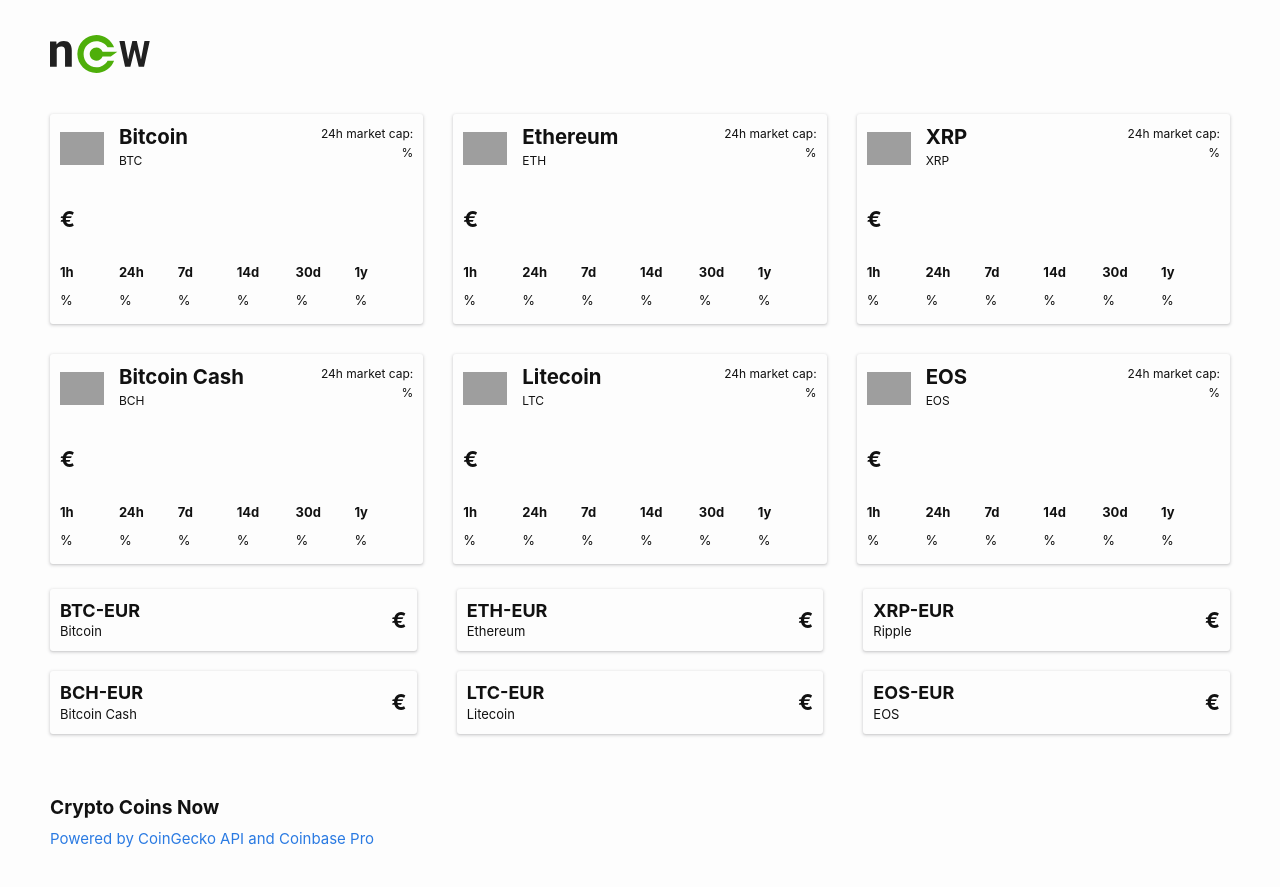
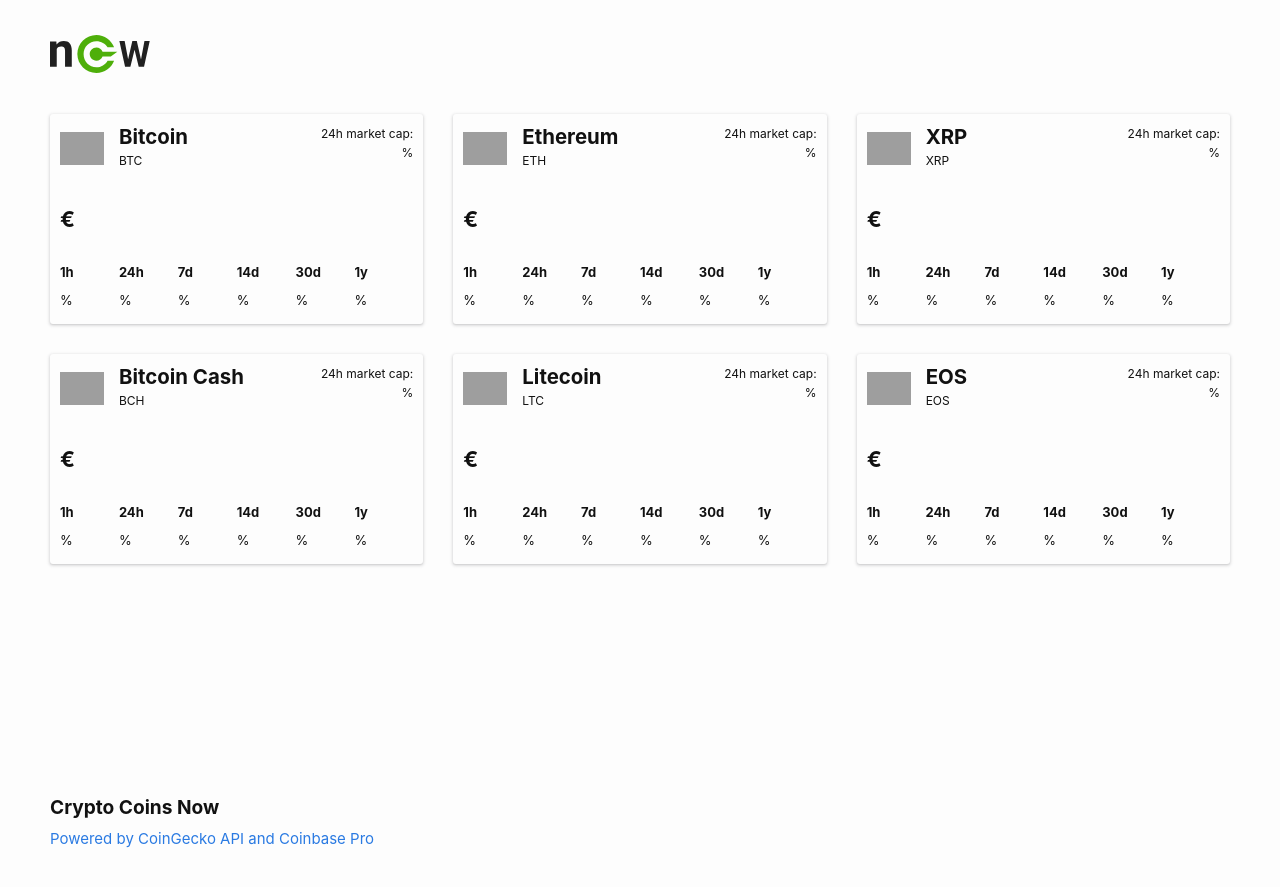
Before and after one commit to fakecoinbase/alexmsantosslashcoins, a Jekyll site: the page built from index.markdown, in a window 1280 px wide, cut to the strip 0-887 px from the top of the page. Built offline with Jekyll 4.4.1, drawn with Linux system fonts in a browser that asks for light colours; some of the changed lines change nothing that is shown; grey boxes are pictures that could not be loaded.

Commit message:
remove separate cards

```diff
--- a/_layouts/home.html
+++ b/_layouts/home.html
@@ -227,7 +227,7 @@
         </a>
       </li>
     </ul>
-
+<!--
     <ul id="cardContainer" class="coinbasePro">
       <li id="btc-eur" class="card">
         <a href="https://pro.coinbase.com/trade/BTC-EUR" target="_blank">
@@ -283,6 +283,8 @@
           <div class="cbprice">€</div>
         </a>
       </li>
+    </ul>
+-->
 
   </div>
 
--- a/assets/js/scripts.js
+++ b/assets/js/scripts.js
@@ -24,7 +24,7 @@
   .then(response => response.json())
   .then(data => {
     for (i = 0; i < data.length; ++i) {
-        liPrice[i].textContent = '€' + data[i].current_price;
+        //liPrice[i].textContent = '€' + data[i].current_price;
         liChange24h[i].textContent = data[i].price_change_24h.toFixed(2) + '€ /24h';
         li1hChange[i].textContent = data[i].price_change_percentage_1h_in_currency.toFixed(1) + '%';
         li24hChange[i].textContent = data[i].price_change_percentage_24h_in_currency.toFixed(1) + '%';
@@ -37,19 +37,12 @@
         if (data[i].price_change_percentage_1h_in_currency.toFixed(1) <= 0) {
             li1hChange[i].style.color = "#e15241";
             liPrice[i].style.color = "#e15241";
-            cbPrice[i].style.color = "#e15241";
         } else if (data[i].price_change_percentage_1h_in_currency.toFixed(1) > 1.4 ) {
             li1hChange[i].style.color = "#4eaf0a";
             liPrice[i].classList.add("upColor");
-            cbPrice[i].classList.add("upColor");
         } else {
             liPrice[i].style.color = "#4eaf0a";
-            cbPrice[i].style.color = "#4eaf0a";
             li1hChange[i].style.color = "#4eaf0a";
-            if (liPrice[i].classList.contains("upColor") || cbPrice[i].classList.contains("upColor")) {
-                liPrice[i].classList.remove("upColor");
-                cbPrice[i].classList.remove("upColor");
-            }
         }
         if (data[i].price_change_percentage_24h_in_currency.toFixed(1) <= 0) {
             li24hChange[i].style.color = "#e15241";
@@ -135,12 +128,12 @@
         }).then(function (data) {
             eos = data;
 
-            cbPrice[0].textContent = '€' + parseFloat(btc.price).toFixed(2);
-            cbPrice[1].textContent = '€' + parseFloat(eth.price).toFixed(2);
-            cbPrice[2].textContent = '€' + parseFloat(xrp.price).toFixed(4);
-            cbPrice[3].textContent = '€' + parseFloat(bch.price).toFixed(2);
-            cbPrice[4].textContent = '€' + parseFloat(ltc.price).toFixed(2);
-            cbPrice[5].textContent = '€' + parseFloat(eos.price).toFixed(3);
+            liPrice[0].textContent = '€' + parseFloat(btc.price).toFixed(2);
+            liPrice[1].textContent = '€' + parseFloat(eth.price).toFixed(2);
+            liPrice[2].textContent = '€' + parseFloat(xrp.price).toFixed(4);
+            liPrice[3].textContent = '€' + parseFloat(bch.price).toFixed(2);
+            liPrice[4].textContent = '€' + parseFloat(ltc.price).toFixed(2);
+            liPrice[5].textContent = '€' + parseFloat(eos.price).toFixed(3);
 
         }).catch(function (error) {
             console.log(error);
```
